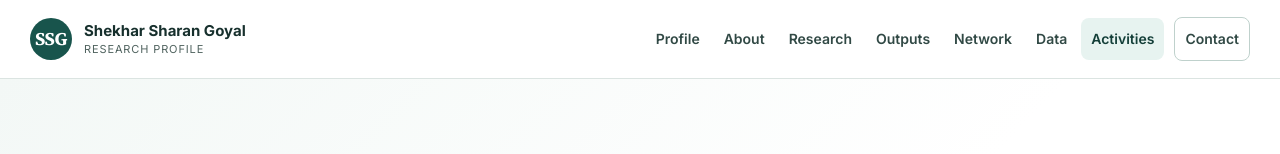
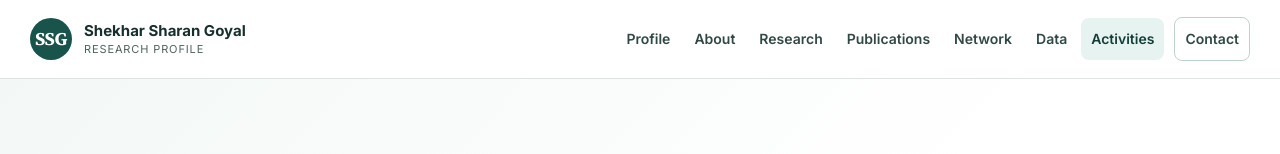
Before and after one commit to shekharsg/shekharsg.github.io, a plain HTML site: page outreach.html in a window 1280 px wide. Shown: the top 154 px of the page. Drawn offline with Linux system fonts and the light colour scheme.

Commit message:
Rename 'Outputs' link to 'Publications'

```diff
--- a/outreach.html
+++ b/outreach.html
@@ -64,7 +64,7 @@
       <a href="index.html">Profile</a>
       <a href="about.html">About</a>
       <a href="projects.html">Research</a>
-      <a href="publications.html">Outputs</a>
+      <a href="publications.html">Publications</a>
       <a href="collaborations.html">Network</a>
       <a href="visualization.html">Data</a>
       <a class="active" href="outreach.html">Activities</a>
```
